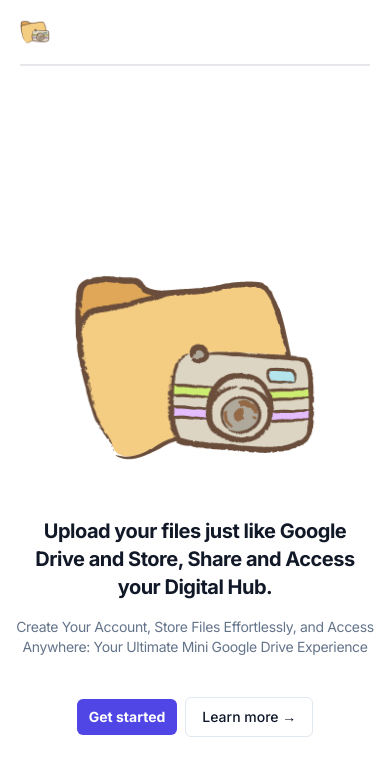
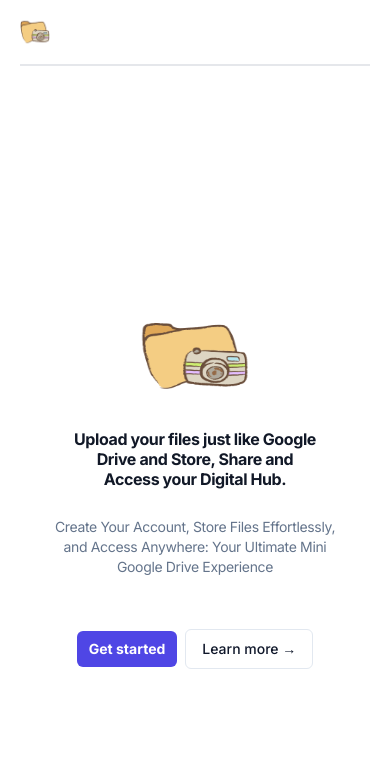
Before and after one commit to ginlord111/folder-drive, a Next.js app: page / in a window 390 px wide. Shown: the top 776 px of the page. Built offline with nearby package versions, Linux system fonts and the light colour scheme; no server answers.

Commit message:
added trash and favorite page

```diff
--- a/app/(landing)/page.tsx
+++ b/app/(landing)/page.tsx
@@ -6,28 +6,29 @@
 
 export default function LandingPage() {
   return (
-    <div className="relative flex justify-center w-full h-full flex-col items-center">
-      <div className="relative cursor-pointer">
+    <div className="relative flex justify-center w-full h-full flex-col items-center md:gap-1 gap-3">
+      <div className="relative cursor-pointer lg:w-[250px] lg:h-[225px] md:w-[200px] md:h-[180px] sm:w[120px]  sm:h-[100px] w-[110px] h-[90px]">
         <Image
           src={"/folder-picture-iconn.png"}
           alt="THIS IS LOGO"
-          width={250}
-          height={250}
+          fill
           className="inline-block mb-2"
         />
       </div>
-      <div className="pt-4 md:max-w-[750px] max-w-[350px] lg:text-5xl text-xl md:text-3xl text-center tracking-tight text-gray-900 font-bold">
-        Upload your files just like Google Drive and Store, Share and Access
-        your Digital Hub.
+      <div className="pt-4 lg:max-w-[750px] md:max-w-[650px] max-w-[250px] lg:text-5xl text-md md:text-3xl text-center tracking-tight text-gray-900 font-bold">
+        <p className="leading-tight">
+          Upload your files just like Google Drive and Store, Share and Access
+          your Digital Hub.
+        </p>
       </div>
-      <div className="mt-4 text-muted-foreground text-sm md:leading-8 leading-5  tracking-tight max-w-[550px] text-center">
+      <div className="mt-4 text-muted-foreground text-sm md:leading-8 leading-5  tracking-tight md:max-w-[550px] text-center max-w-[300px]">
         Create Your Account, Store Files Effortlessly, and Access Anywhere: Your
         Ultimate Mini Google Drive Experience
       </div>
 
       <div className="flex items-center gap-2 mt-10">
         <Link
-          href={"/dashboard"}
+          href={"/dashboard/files"}
           className="font-bold text-sm bg-indigo-600 p-2 rounded-md text-white px-3"
         >
           Get started
--- /dev/null
+++ b/app/dashboard/_components/file-header.tsx
@@ -0,0 +1,25 @@
+import React from 'react'
+import { Button } from "@/components/ui/button";
+import { Input } from "@/components/ui/input";
+import { FileSearch } from "lucide-react";
+const FileHeader = () => {
+  return (
+    <div className="flex items-center justify-between px-10">
+    <div className="text-4xl font-bold tracking-tight">
+      <h1>Your Files</h1>
+    </div>
+    <div className="flex items-center gap-3">
+      <Input type="text" placeholder="Search file" />
+      <Button variant="default" className="">
+        <FileSearch className="mr-2" />
+        Search
+      </Button>
+    </div>
+    <div>
+      <Button>Upload File</Button>
+    </div>
+  </div>
+  )
+}
+
+export default FileHeader
--- /dev/null
+++ b/app/dashboard/favorites/page.tsx
@@ -0,0 +1,11 @@
+import React from "react";
+
+const FilePage = () => {
+  return (
+    <div>
+      <h1>FILES</h1>
+    </div>
+  );
+};
+
+export default FilePage;
--- a/app/dashboard/files/page.tsx
+++ b/app/dashboard/files/page.tsx
@@ -1,28 +1,10 @@
-import { Button } from "@/components/ui/button";
-import { Input } from "@/components/ui/input";
-import { FileSearch } from "lucide-react";
 import React from "react";
+import FileHeader from "../_components/file-header";
 
 const page = () => {
   return (
     <div className="relative bg-white ">
-      <div className="flex items-center justify-between px-5">
-        <div className="text-4xl font-bold tracking-tight">
-          <h1>Your Files</h1>
-        </div>
-        <div className="flex items-center gap-3">
-          <Input type="text" placeholder="Search file" />
-          <Button variant='default' className="">
-            <FileSearch  className="mr-2"/>
-            Search
-          </Button>
-        </div>
-        <div>
-          <Button>
-            Upload File
-          </Button>
-        </div>
-      </div>
+      <FileHeader />
     </div>
   );
 };
--- /dev/null
+++ b/app/dashboard/trash/page.tsx
@@ -0,0 +1,11 @@
+import React from "react";
+
+const TrashPage = () => {
+  return (
+    <div>
+      <h1>TRASH</h1>
+    </div>
+  );
+};
+
+export default TrashPage;
```
